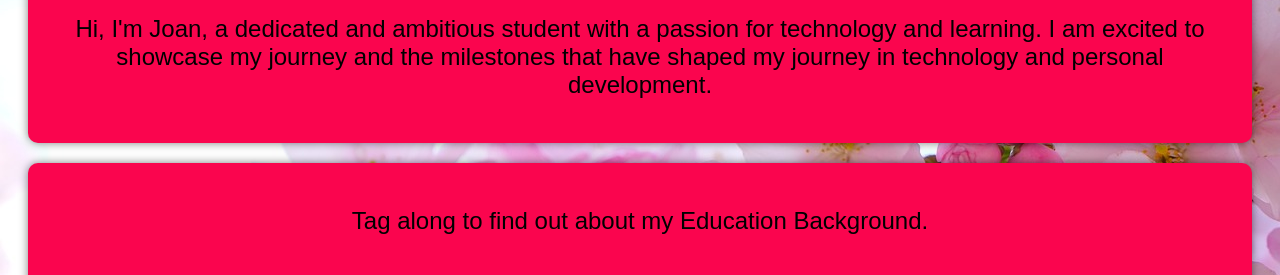
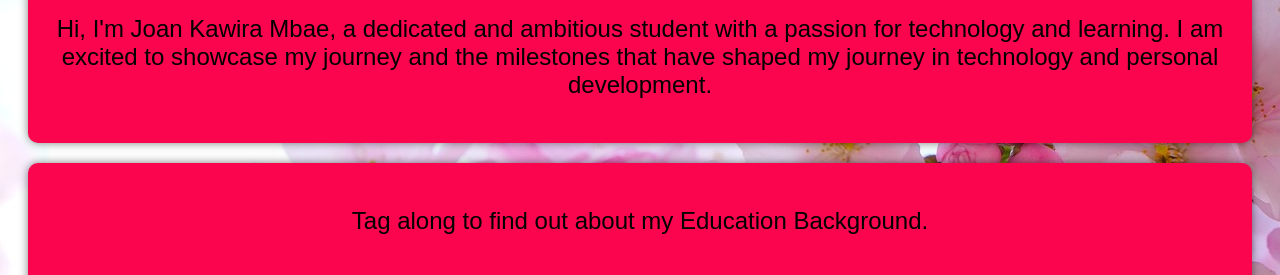
Before and after one commit to JojoSkyler/Joan-s_Portfolio, a plain HTML site: page About.html in a window 1280 px wide. Shown: the part 127-402 px from the top of the page. Drawn offline with Linux system fonts and the light colour scheme.

Commit message:
Update About.html

```diff
--- a/About.html
+++ b/About.html
@@ -10,7 +10,7 @@
 <body>
     <section id="introduction" class="introduction">
         <h1>ABOUT ME</h1>
-        <p>Hi, I'm Joan, a dedicated and ambitious student with a passion for technology and learning. I am excited to showcase my journey and the milestones that have shaped my journey in technology and personal development.</p>
+        <p>Hi, I'm Joan Kawira Mbae, a dedicated and ambitious student with a passion for technology and learning. I am excited to showcase my journey and the milestones that have shaped my journey in technology and personal development.</p>
     </section>
     <section id="introduction" class="introduction" >
         <p>Tag along to find out about my Education Background.</p>
```
